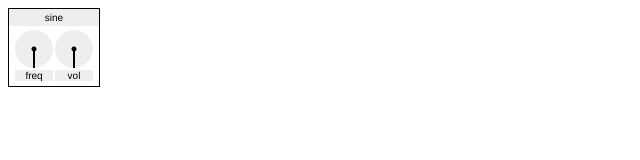
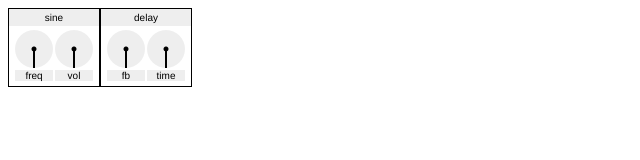
Before and after one commit to taylorbf/WAM, a plain HTML site: page index.html in a window 1280 px wide. Shown: the whole page, without its empty margins (0-640 px from the left). Drawn offline with Linux system fonts and the light colour scheme.

Commit message:
delay module

```diff
--- a/WAM.js
+++ b/WAM.js
@@ -199,5 +199,49 @@ Modules = {
 				y: 0
 			}
 		}
-	]}
+	]},
+	"delay": {
+		size: {
+			w: 80,
+			h: 52
+		},
+		audio: function() {
+			this.delayline = new Tone.FeedbackDelay(0.25, 0.8)
+			this.delayline.connect(this.output)
+			this.input.connect(this.delayline)
+		},
+		interface: [
+		{
+			type: "dial",
+			label: "fb",
+			action: function(data) {
+				this.delayline.feedback.value = data.value
+			},
+			size: {
+				w: 40,
+				h: 40
+			},
+			loc: {
+				x: 0,
+				y: 0
+			}
+		},
+		{
+			type: "dial",
+			label: "time",
+			action: function(data) {
+				this.delayline.delayTime.value = data.value + 0.01
+			},
+			size: {
+				w: 40,
+				h: 40
+			},
+			init: function() {
+			},
+			loc: {
+				x: 40,
+				y: 0
+			}
+		}
+	]},
 }
--- a/index.html
+++ b/index.html
@@ -11,8 +11,13 @@
 	<script>
 
 		WAM.setContext(Tone.context)
-		var tester = WAM.make("sine")
-		tester.output.connect(Tone.Master)
+
+		var sine = WAM.make("sine")
+		var delay = WAM.make("delay")
+
+
+		sine.output.connect(delay.input)
+		delay.output.connect(Tone.Master)
 
 		nx.onload = function() {
 
```
